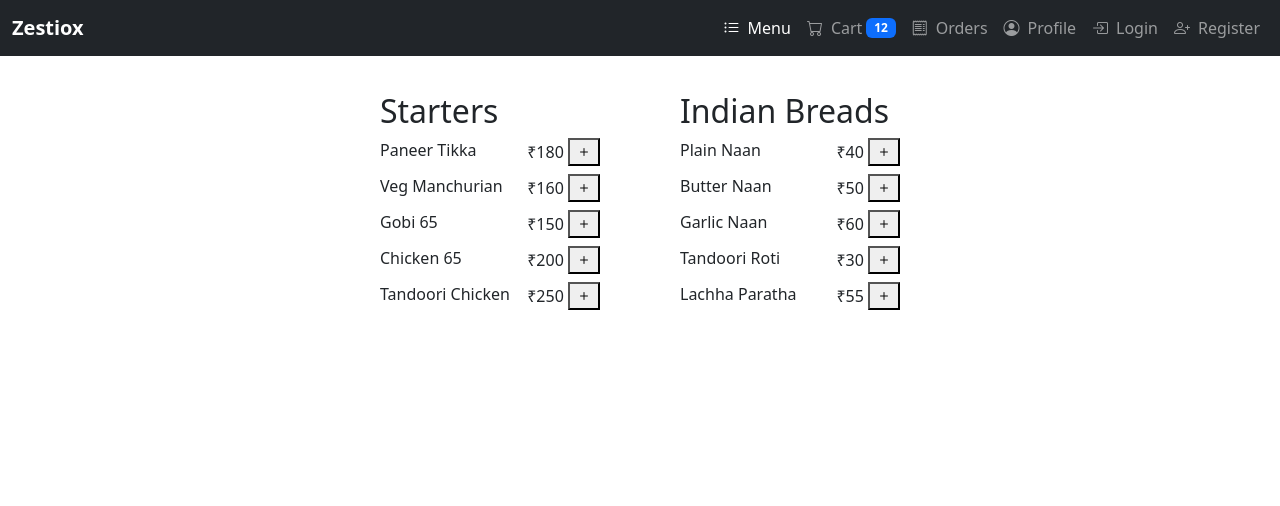
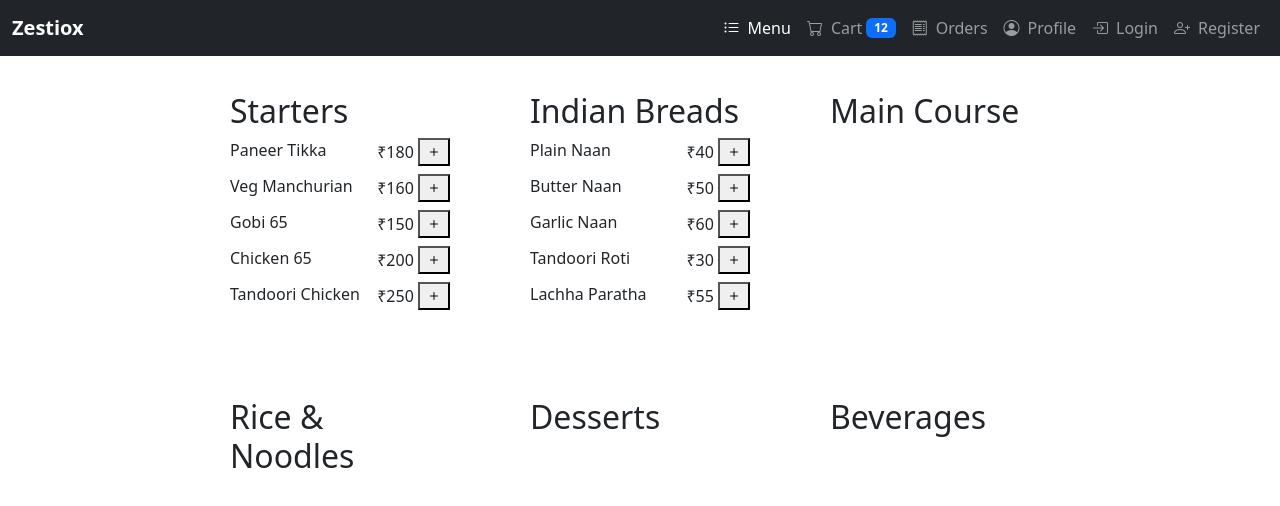
Before and after one commit to jjchandru/zestiox-ng, an Angular app: page /menu in a window 1280 px wide. Shown: the top 506 px of the page. Built offline with nearby package versions, Linux system fonts and the light colour scheme.

Commit message:
Update menu component HTML

```diff
--- a/src/app/menu/menu.component.html
+++ b/src/app/menu/menu.component.html
@@ -23,7 +23,56 @@
       </span>
     </div>
   </div>
+
+  <!-- Main Course -->
+  <div class="menu-section">
+    <h2>Main Course</h2>
+    <div *ngFor="let item of mainCourse" class="menu-item">
+      <span>{{ item.name }}</span>
+      <span>
+        ₹{{ item.price }}
+        <button aria-label="Add to cart"><i class="bi bi-plus"></i></button>
+      </span>
+    </div>
+  </div>
+
+  <!-- Rice & Noodles -->
+  <div class="menu-section">
+    <h2>Rice & Noodles</h2>
+    <div *ngFor="let item of riceNoodles" class="menu-item">
+      <span>{{ item.name }}</span>
+      <span>
+        ₹{{ item.price }}
+        <button aria-label="Add to cart"><i class="bi bi-plus"></i></button>
+      </span>
+    </div>
+  </div>
+
+  <!-- Desserts -->
+  <div class="menu-section">
+    <h2>Desserts</h2>
+    <div *ngFor="let item of desserts" class="menu-item">
+      <span>{{ item.name }}</span>
+      <span>
+        ₹{{ item.price }}
+        <button aria-label="Add to cart"><i class="bi bi-plus"></i></button>
+      </span>
+    </div>
+  </div>
+
+  <!-- Beverages -->
+  <div class="menu-section">
+    <h2>Beverages</h2>
+    <div *ngFor="let item of beverages" class="menu-item">
+      <span>{{ item.name }}</span>
+      <span>
+        ₹{{ item.price }}
+        <button aria-label="Add to cart"><i class="bi bi-plus"></i></button>
+      </span>
+    </div>
+  </div>
 </div>
+<!-- ...existing code... -->
 
 <!-- Bottom Navigation (Mobile Only) -->
 <nav class="bottom-nav">
```
